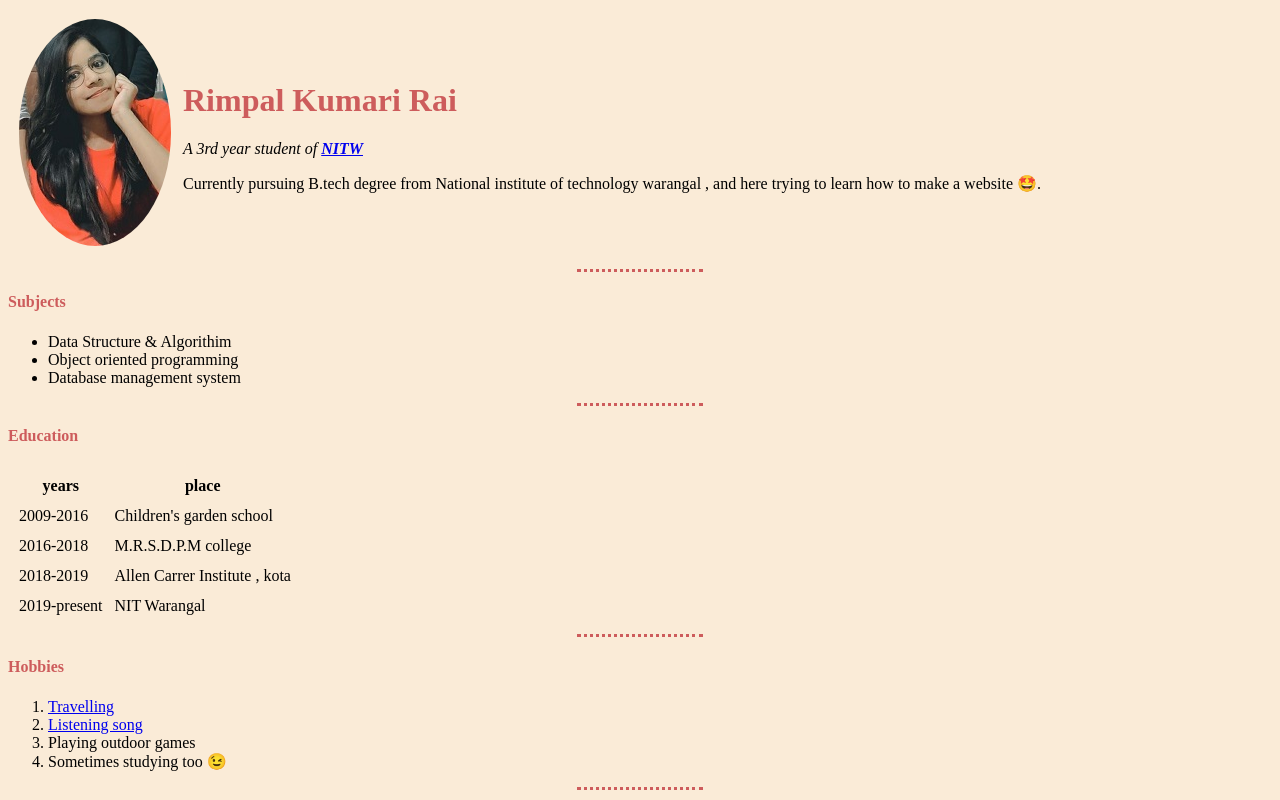
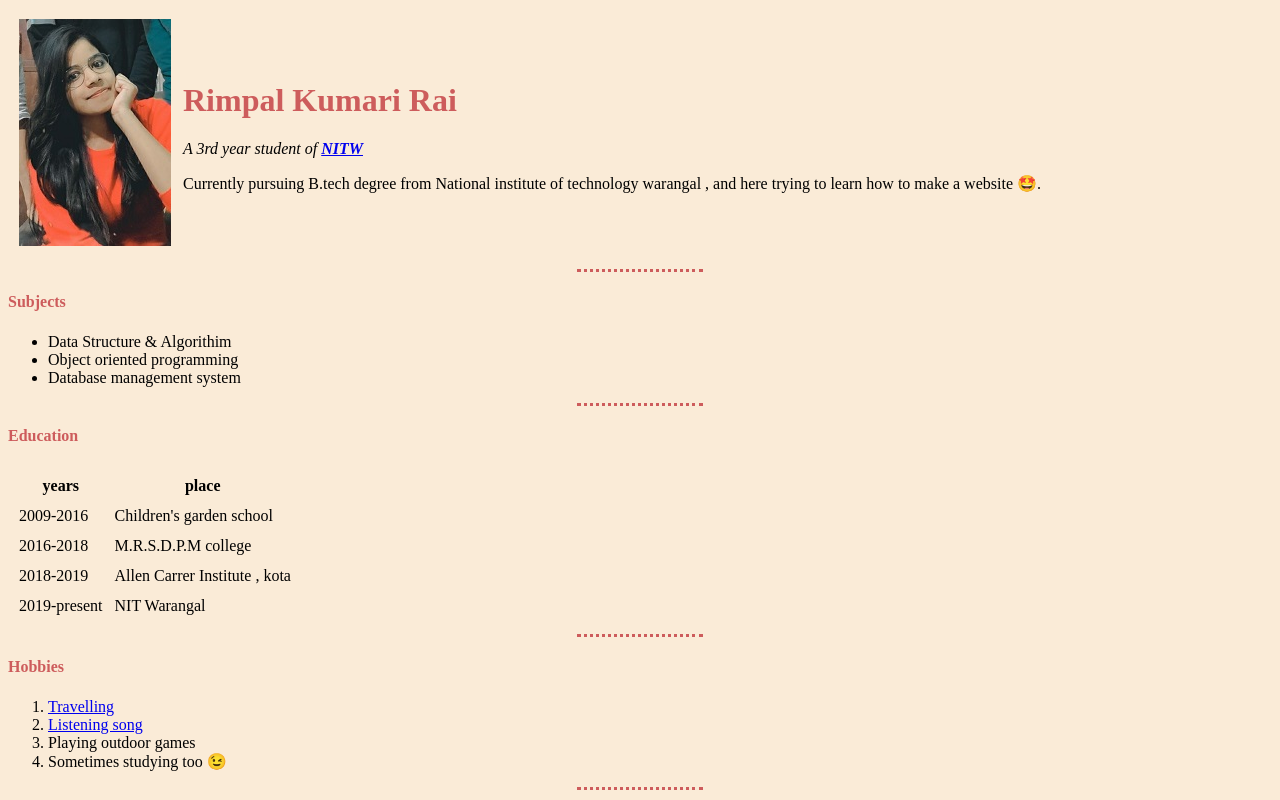
Before and after one commit to rimpal1801/RR-cv, a plain HTML site: page index.html in a window 1280 px wide. Shown: the top 800 px of the page. Drawn offline with Linux system fonts and the light colour scheme.

Commit message:
Update index.html

```diff
--- a/index.html
+++ b/index.html
@@ -23,10 +23,7 @@
     h4{
       color: IndianRed;
     }
-    img {
-    border-radius: 100%;
-    /* background-color: chartreuse; */
-}
+
   </style>
 </head>
 
```
